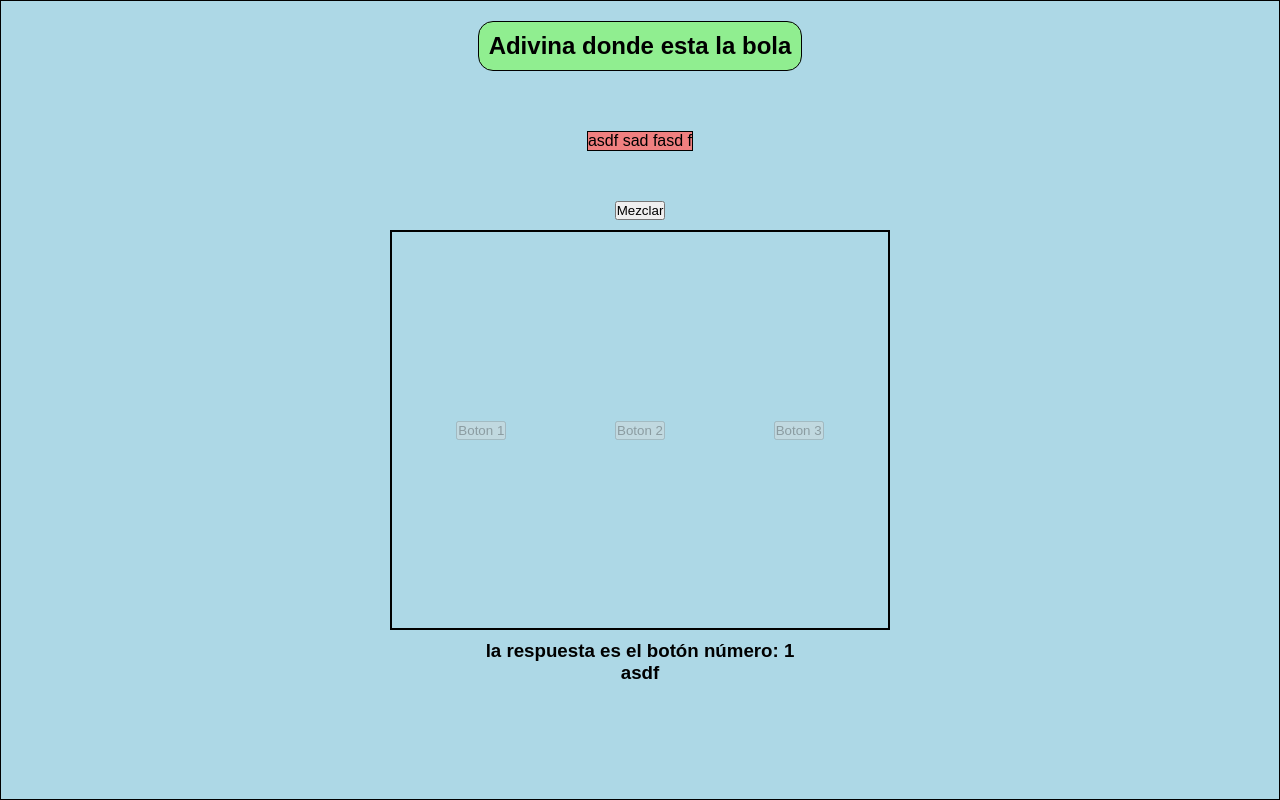
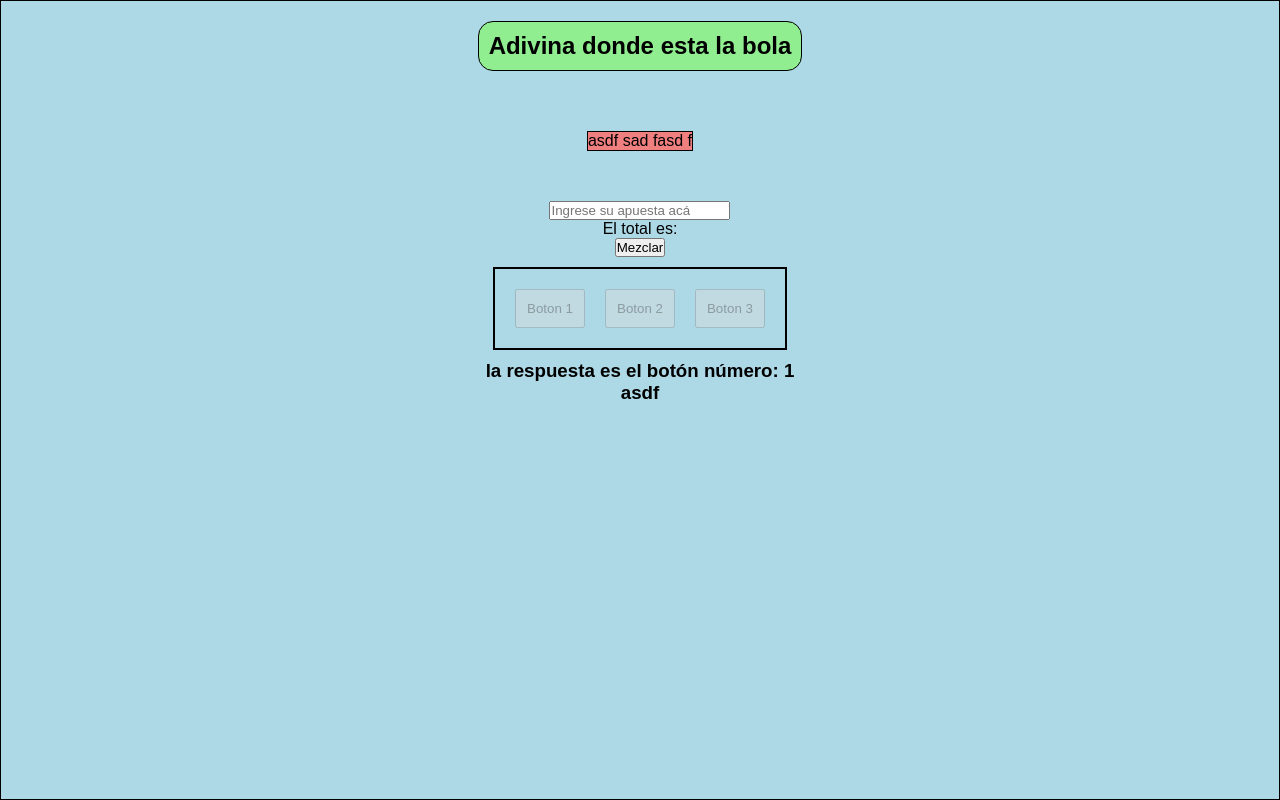
Before and after one commit to Calleje/Rodolfo-Page, a React (Create React App) app: page / in a window 1280 px wide. Shown: the part 2400-3200 px from the top of the page. Built offline with nearby package versions, Linux system fonts and the light colour scheme.

Commit message:
Update 4 files

```diff
--- a/src/Componentes/Adivina.js
+++ b/src/Componentes/Adivina.js
@@ -1,74 +1,119 @@
-import React from 'react';
+import React from "react";
 // import "./styles.css";
 import "../Hojas-de-estilo/Adivina.css";
 
-import {useState} from 'react';
+import { useState } from "react";
 
+import Apuesta from "./Apuesta.js";
 
-export default function Adivina () {
-
+export default function Adivina() {
   const [respuesta, setRespuesta] = useState(1);
   const [resultado, setResultado] = useState("asdf");
 
-const [estilo, setEstilo ] = useState(); {/*usa este estilo si gana*/}
-
-const [habilitar, setHabilitar] = useState(true); {/*habilita o desabilita el boton después de elegir una opción*/}
-
-
-
-  function Random(){
-    return Math.floor(Math.random()*3);
+  const [estilo, setEstilo] = useState();
+  {
+    /*usa este estilo si gana*/
   }
 
-  function Resultado(opcion){
+  const [habilitar, setHabilitar] = useState(true);
+  {
+    /*habilita o desabilita el boton después de elegir una opción*/
+  }
 
-    if(opcion===respuesta){
-      setResultado('Ganaste');
-      setEstilo(vasoGana)
+  /* para la apuesta que pone en el input */
+  const [apuesta, setApuesta] = useState(0);
+
+  function Random() {
+    return Math.floor(Math.random() * 3);
+  }
+
+  function Resultado(opcion) {
+    if (opcion === respuesta) {
+      setResultado("Ganaste");
+      setEstilo(vasoGana);
       setHabilitar(true);
-    }else{
-      setResultado('Perdiste');
+      <Apostar apuesta="hola" />;
+    } else {
+      setResultado("Perdiste");
       setHabilitar(true);
+      <Apostar apuesta="chau" />;
     }
     //tendria que reiniciar la respuesta para que no siga ganando
   }
 
-  function Mezclar(){
+  function Mezclar() {
     setRespuesta(Random());
     setHabilitar(false);
+    Apostar();
   }
 
-const vasoGana={
-    backgroundColor: "yellow"
-}
+  const vasoGana = {
+    backgroundColor: "yellow",
+  };
 
   const disabled = false;
 
+  /* APOSTAR */
+  function Apostar() {
+    if (apuesta > 0) {
+      <Apuesta apostar={apuesta} />;
+    } else {
+      console.log("es menor a 0");
+    }
+  }
+
   return (
     <div className="App">
+      {/**APUESTA */}
+      <input
+        type="number"
+        placeholder="Ingrese su apuesta acá"
+        onChange={(e) => setApuesta(+e.target.value)}
+      />
+
+      <Apuesta apostar="123" />
+
+      {/** FIN APUESTA */}
 
       <button onClick={Mezclar}> Mezclar </button>
 
-     <div className='vasos'>
+      <div className="vasos">
         <button
           disabled={habilitar}
           style={estilo}
-        onClick={()=>{Resultado(0)}}> Boton 1 </button>
+          onClick={() => {
+            Resultado(0);
+          }}
+          className="vaso"
+        >
+          {" "}
+          Boton 1{" "}
+        </button>
         <button
           disabled={habilitar}
           style={estilo}
-        onClick={()=>{Resultado(1)}}> Boton 2 </button>
+          onClick={() => {
+            Resultado(1);
+          }}
+          className="vaso"
+        >
+          {" "}
+          Boton 2{" "}
+        </button>
         <button
           disabled={habilitar}
           style={estilo}
-        onClick={()=>{Resultado(2)}}> Boton 3 </button>
-
-
+          onClick={() => {
+            Resultado(2);
+          }}
+          className="vaso"
+        >
+          {" "}
+          Boton 3{" "}
+        </button>
       </div>
       <h3>la respuesta es el botón número: {respuesta}</h3>
       <h3>{resultado}</h3>
     </div>
-
-
   );
 }
--- /dev/null
+++ b/src/Componentes/Apuesta.js
@@ -0,0 +1,15 @@
+import React, { useState } from "react";
+
+import "../Hojas-de-estilo/Apuesta.css";
+
+const Apuesta = ({ apuesta }) => {
+  //   const [total, setTotal] = useState("asdf");
+
+  return (
+    <div>
+      <div>El total es: {apuesta} </div>
+    </div>
+  );
+};
+
+export default Apuesta;
--- a/src/Hojas-de-estilo/Adivina.css
+++ b/src/Hojas-de-estilo/Adivina.css
@@ -1,22 +1,24 @@
-*{
+* {
   margin: 0px;
   padding: 0px;
   box-sizing: border-box;
 }
 
-.vasos{
+.vasos {
   border: 2px solid black;
   display: flex;
   justify-content: space-around;
   align-items: center;
   margin: 10px;
   padding: 10px;
-
-    width: 500px;
-    height: 400px;
 }
 
-button{
+.vaso {
+  padding: 10px;
+  margin: 10px;
+}
+
+button {
   cursor: pointer;
   user-select: none;
 }
```
Also changed, not shown: src/Hojas-de-estilo/Apuesta.css (added). Lines whose indentation alone changed are shown as unchanged.
